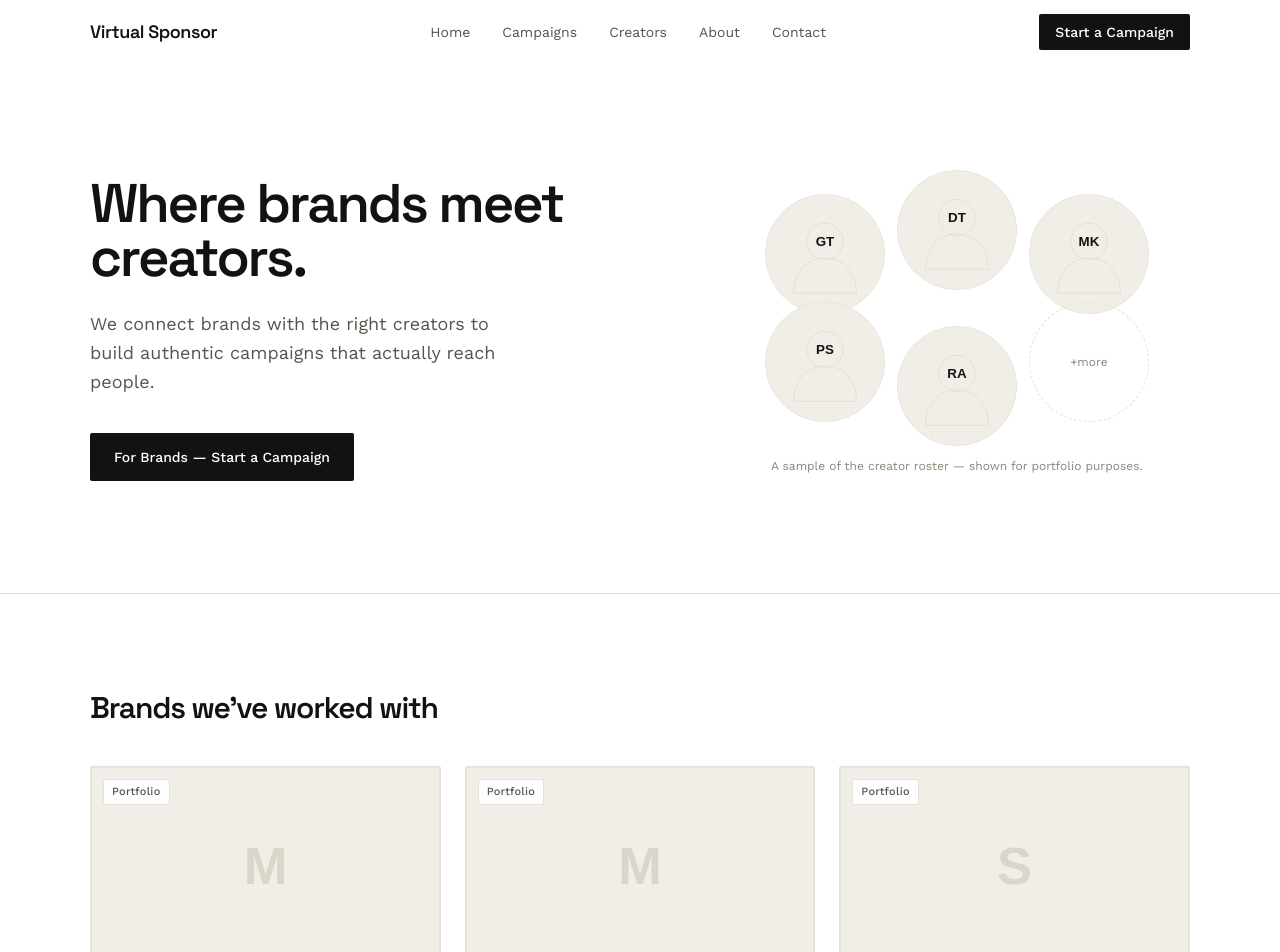
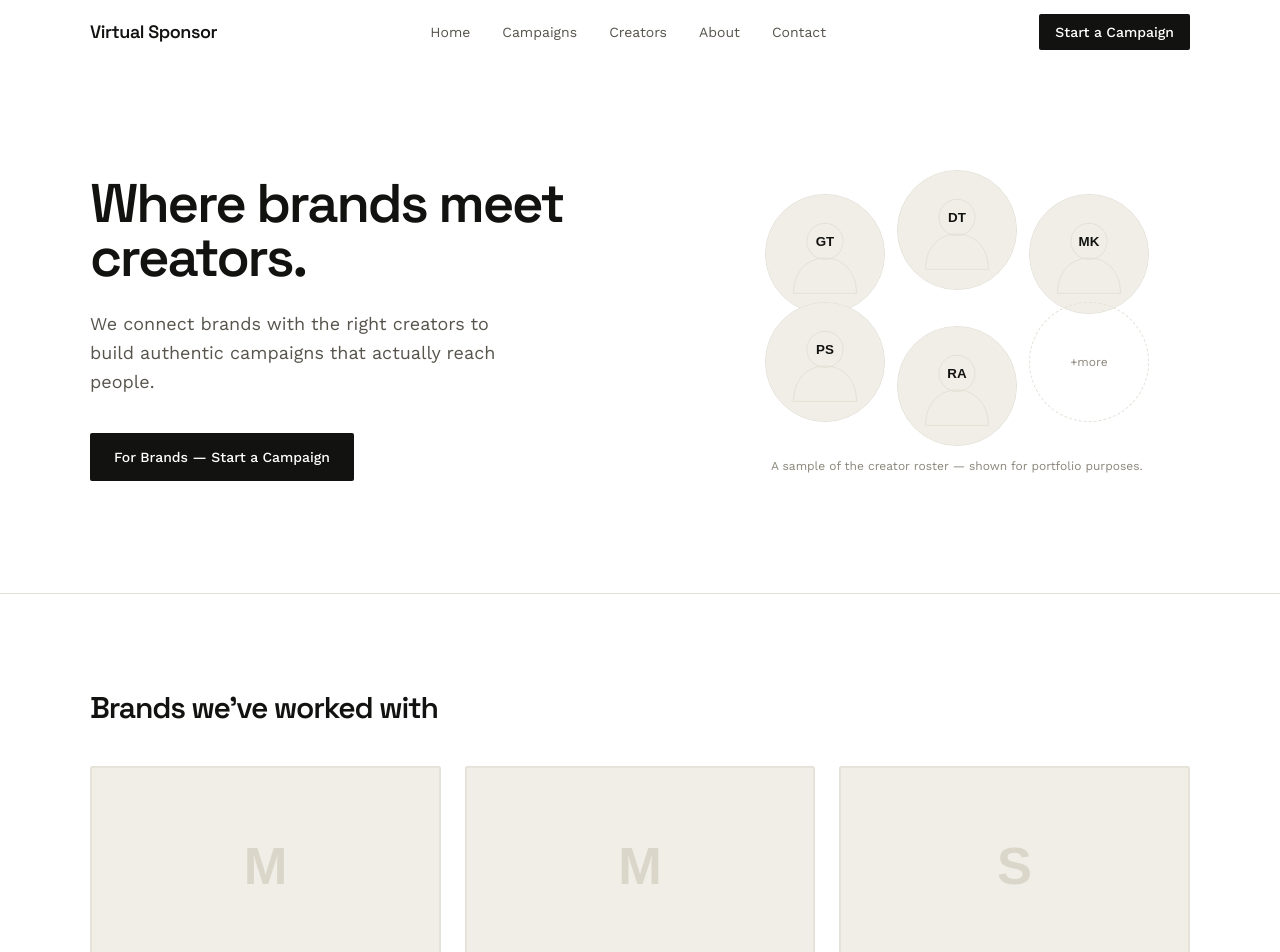
Before and after one commit to kandumon142-tech/VirtualSponserPortfolio, a React (Vite) app: page / in a window 1280 px wide. Shown: the top 952 px of the page. Built offline with nearby package versions, Linux system fonts and the light colour scheme.

Commit message:
Remove Portfolio label badge from brand cards

```diff
--- a/src/components/BrandCard.jsx
+++ b/src/components/BrandCard.jsx
@@ -4,7 +4,7 @@ export default function BrandCard({ brand }) {
       <div className="relative aspect-[8/5] bg-paper-subtle overflow-hidden">
         <img
           src={brand.image}
-          alt={`${brand.name} sample campaign visual`}
+          alt={`${brand.name} campaign visual`}
           loading="lazy"
           className="w-full h-full object-cover"
           onError={(e) => {
@@ -12,9 +12,6 @@ export default function BrandCard({ brand }) {
             e.currentTarget.className = "w-full h-full object-contain p-10";
           }}
         />
-        <span className="absolute top-3 left-3 text-[11px] font-medium tracking-wide bg-white/95 text-ink-soft border border-paper-line rounded-sm px-2 py-1">
-          {brand.label}
-        </span>
       </div>
 
       <div className="p-5 flex flex-col gap-3 flex-1">
```
